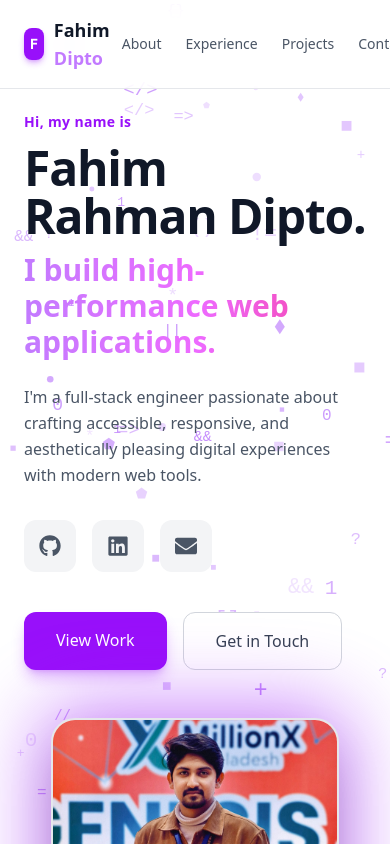
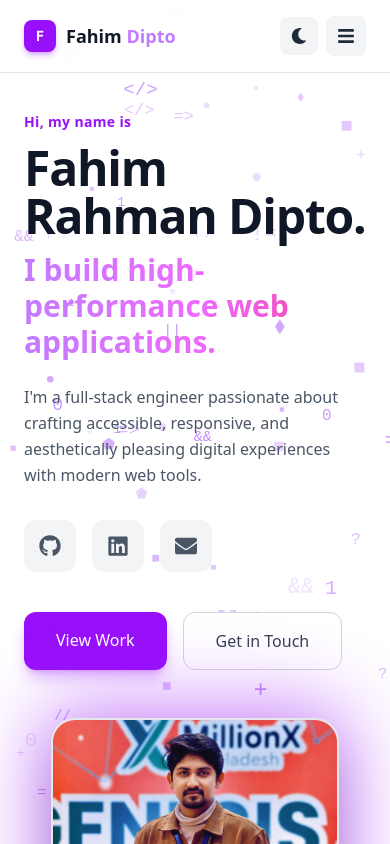
Before and after one commit to fahim-rahman7/Portfolio-Next.js, a Next.js app: page / in a window 390 px wide. Shown: the top 844 px of the page. Built offline with nearby package versions, Linux system fonts and the light colour scheme.

Commit message:
mobile device navbar

```diff
--- a/app/components/Navbar.js
+++ b/app/components/Navbar.js
@@ -1,10 +1,10 @@
 "use client";
-
 import { useState, useEffect } from 'react';
-import { FaSun, FaMoon } from 'react-icons/fa';
+import { FaSun, FaMoon, FaBars, FaTimes } from 'react-icons/fa';
 
 export default function Navbar() {
   const [darkMode, setDarkMode] = useState(true);
+  const [isOpen, setIsOpen] = useState(false);
 
   useEffect(() => {
     const isDark = document.documentElement.classList.contains('dark');
@@ -26,14 +26,15 @@ export default function Navbar() {
   return (
     <header className="fixed top-0 w-full bg-white/80 dark:bg-[#060713]/80 backdrop-blur-md z-50 border-b border-gray-200 dark:border-[#1B153D] transition-colors duration-300">
       <nav className="max-w-6xl mx-auto px-6 py-4 flex justify-between items-center">
-      <a href="#" className="flex items-center gap-2.5 font-bold text-lg text-gray-900 dark:text-white group">
-        <div className="w-8 h-8 rounded-lg bg-purple-600 text-white flex items-center justify-center font-mono font-bold text-sm shadow-md shadow-purple-600/30 group-hover:scale-105 transition">
-          F
-        </div>
-        <span>Fahim <span className="text-purple-400">Dipto</span></span>
-      </a>
+        <a href="#" className="flex items-center gap-2.5 font-bold text-lg text-gray-900 dark:text-white group">
+          <div className="w-8 h-8 rounded-lg bg-purple-600 text-white flex items-center justify-center font-mono font-bold text-sm shadow-md shadow-purple-600/30 group-hover:scale-105 transition flex-shrink-0">
+            F
+          </div>
+          <span className="truncate">Fahim <span className="text-purple-400">Dipto</span></span>
+        </a>
 
-        <div className="flex items-center gap-6 text-sm font-medium text-gray-600 dark:text-gray-300">
+        {/* Desktop Navigation Links */}
+        <div className="hidden md:flex items-center gap-6 text-sm font-medium text-gray-600 dark:text-gray-300">
           <a href="#about" className="hover:text-black dark:hover:text-purple-400 transition">About</a>
           <a href="#experience" className="hover:text-black dark:hover:text-purple-400 transition">Experience</a>
           <a href="#projects" className="hover:text-black dark:hover:text-purple-400 transition">Projects</a>
@@ -47,7 +48,60 @@ export default function Navbar() {
             {darkMode ? <FaSun size={18} className="text-yellow-400" /> : <FaMoon size={18} />}
           </button>
         </div>
+
+        {/* Mobile Actions (Theme Toggle & Hamburger Button) */}
+        <div className="flex md:hidden items-center gap-2">
+          <button
+            onClick={toggleDarkMode}
+            aria-label="Toggle Theme"
+            className="p-2.5 rounded-lg bg-gray-100 dark:bg-[#120E2E] border border-transparent dark:border-[#221B52] text-gray-800 dark:text-gray-200"
+          >
+            {darkMode ? <FaSun size={16} className="text-yellow-400" /> : <FaMoon size={16} />}
+          </button>
+
+          <button
+            onClick={() => setIsOpen(!isOpen)}
+            aria-label="Toggle Menu"
+            className="p-2.5 rounded-lg bg-gray-100 dark:bg-[#120E2E] border border-transparent dark:border-[#221B52] text-gray-800 dark:text-gray-200"
+          >
+            {isOpen ? <FaTimes size={18} /> : <FaBars size={18} />}
+          </button>
+        </div>
       </nav>
+
+      {/* Mobile Dropdown Menu */}
+      {isOpen && (
+        <div className="md:hidden absolute top-full left-0 w-full bg-white/95 dark:bg-[#060713]/95 backdrop-blur-md border-b border-gray-200 dark:border-[#1B153D] px-6 py-6 shadow-xl flex flex-col gap-4 text-base font-medium text-gray-700 dark:text-gray-200 transition-all">
+          <a
+            href="#about"
+            onClick={() => setIsOpen(false)}
+            className="hover:text-purple-500 dark:hover:text-purple-400 transition py-1 border-b border-gray-100 dark:border-[#1B153D]/50"
+          >
+            About
+          </a>
+          <a
+            href="#experience"
+            onClick={() => setIsOpen(false)}
+            className="hover:text-purple-500 dark:hover:text-purple-400 transition py-1 border-b border-gray-100 dark:border-[#1B153D]/50"
+          >
+            Experience
+          </a>
+          <a
+            href="#projects"
+            onClick={() => setIsOpen(false)}
+            className="hover:text-purple-500 dark:hover:text-purple-400 transition py-1 border-b border-gray-100 dark:border-[#1B153D]/50"
+          >
+            Projects
+          </a>
+          <a
+            href="#contact"
+            onClick={() => setIsOpen(false)}
+            className="hover:text-purple-500 dark:hover:text-purple-400 transition py-1"
+          >
+            Contact
+          </a>
+        </div>
+      )}
     </header>
   );
 }
```
